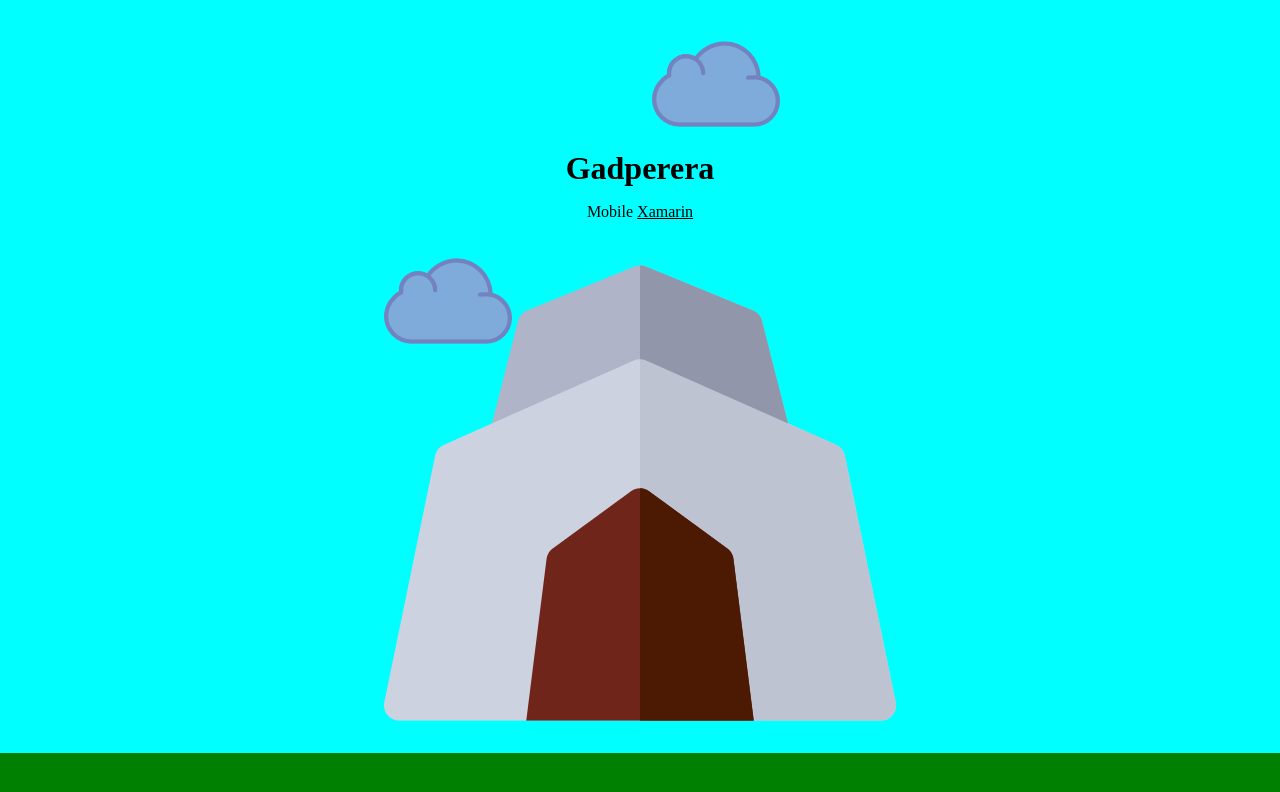
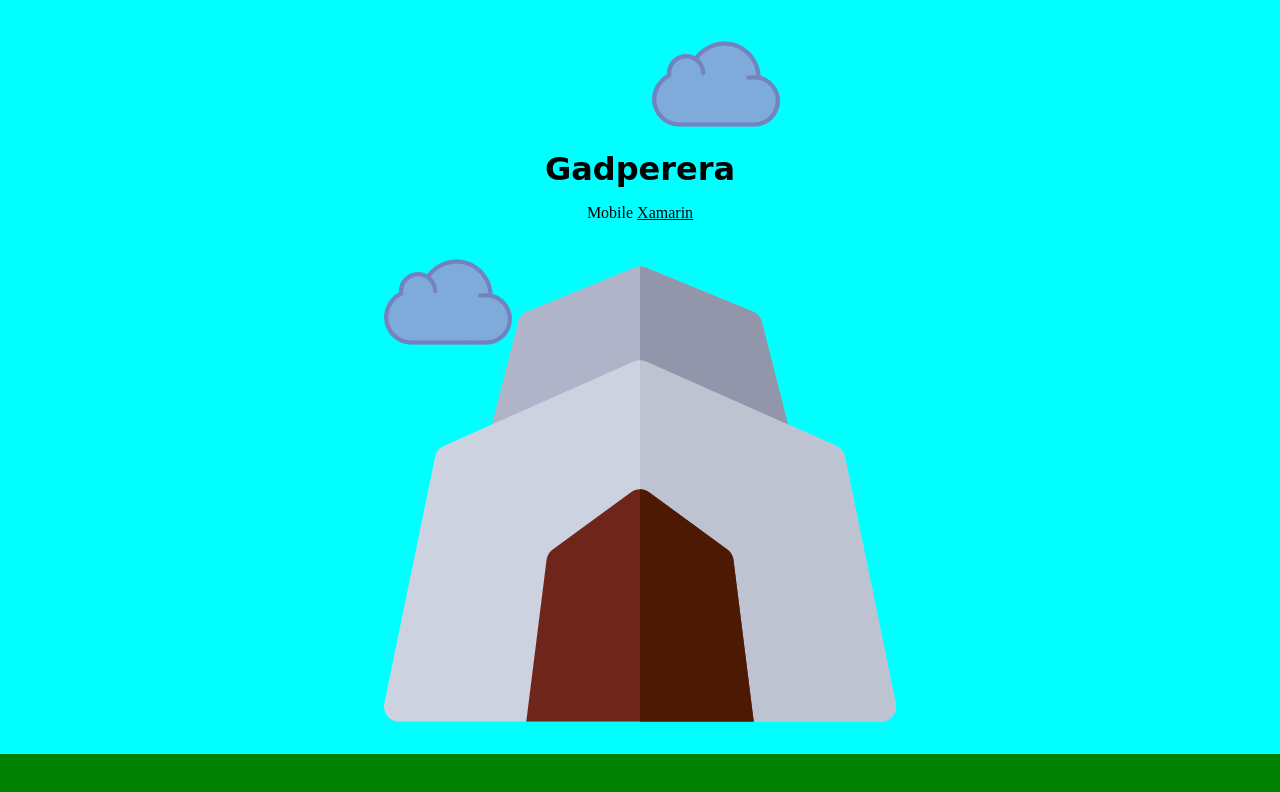
Before and after one commit to Denaindra/Web-deverlopment-, a plain HTML site: page Portfolio/index.html in a window 1280 px wide. Drawn offline with Linux system fonts and the light colour scheme.

Commit message:
add google fonts

```diff
--- a/Portfolio/css/style.css
+++ b/Portfolio/css/style.css
@@ -5,6 +5,7 @@ body{
 }
 h1{
     margin: 0%;
+    font-family: 'Indie Flower', cursive;
 }
 
 span{
--- a/Portfolio/index.html
+++ b/Portfolio/index.html
@@ -2,7 +2,8 @@
 <html lang="en">
 <head>
     <meta charset="UTF-8">
-    <title>Document</title>
+    <title>Gayan Perera</title>
+    <link href="fonts/IndieFlowerRegular.ttf" rel="stylesheet">
     <link href="css/style.css"  rel="stylesheet" />
     <link href="img/favicon.ico" rel="icon">
 </head>
```
Also changed, not shown: Portfolio/fonts/IndieFlowerRegular.ttf (added).
